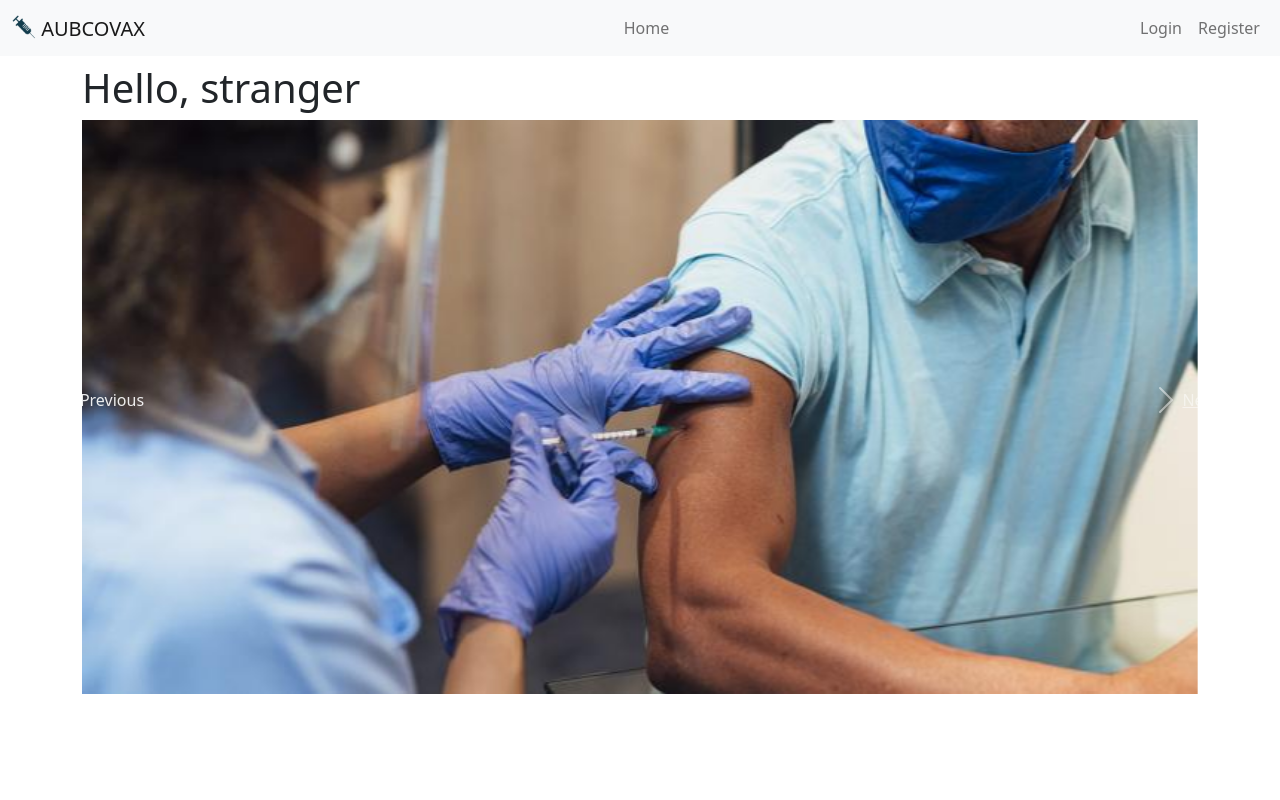
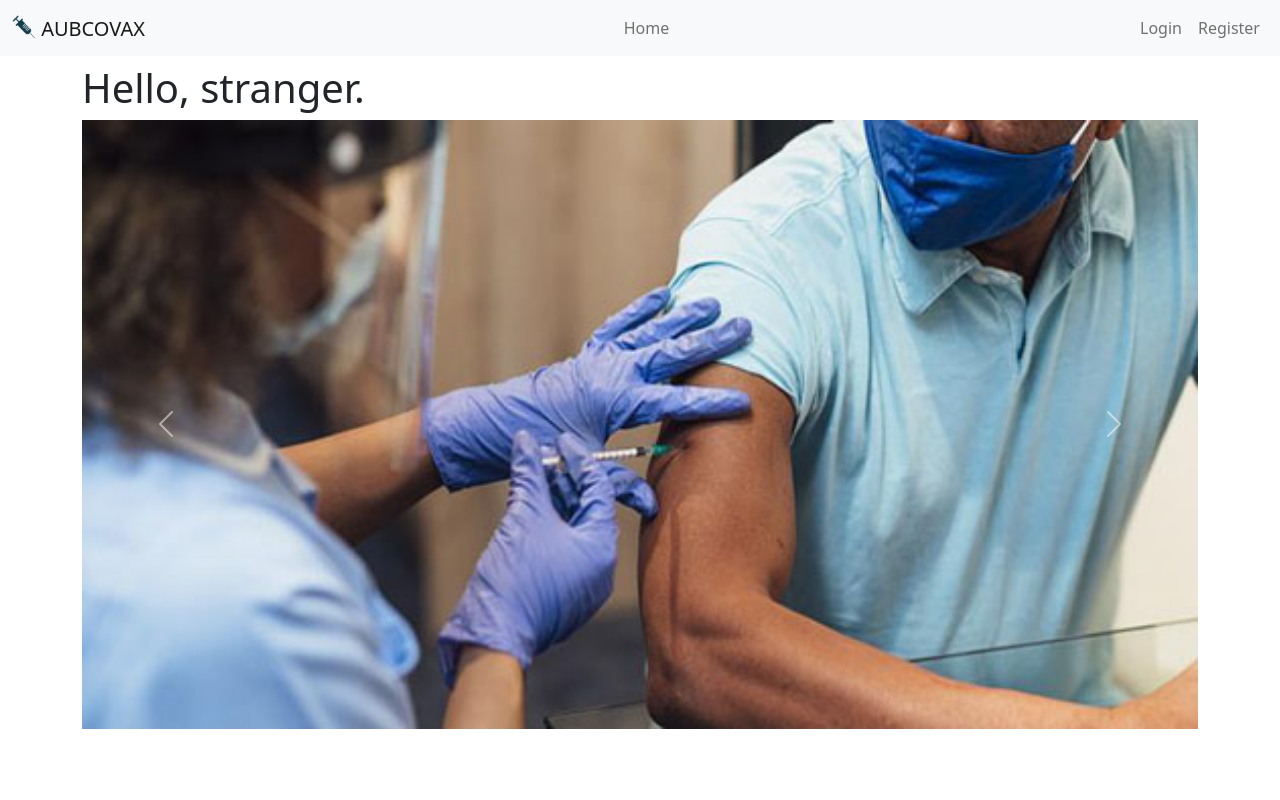
Before and after one commit to bechara-rizk/AUBCOVAX, a Django app: page / in a window 1280 px wide. Run offline with Django 4.2, Linux system fonts and the light colour scheme.

Commit message:
homepage styling all done

```diff
--- a/mysite/main/templates/index.html
+++ b/mysite/main/templates/index.html
@@ -4,57 +4,41 @@
 
 {% block css %}
 <style>
-.container {
 
-    /* {% load static %}
-    background-image:url("{% static 'index.png' %}"); */
-}
 </style>
 {% endblock %}
+
 {% block content %}
 {% if user.is_authenticated %}
-<h1>Hello {{user.name}}</h1>{{user.username}}
-{{user.email}}{{user.DOB}}
+<h1>Hello {{user.name}}.</h1>
 {% else %}
-<!-- <h1><IMG SRC="index.png"></h1> -->
-<h1>Hello, stranger</h1>
+<h1>Hello, stranger.</h1>
 {% endif %}
-<div id="carouselExampleIndicators" class="carousel slide" data-ride="carousel">
-    <ol class="carousel-indicators">
-      <li data-target="#carouselExampleIndicators" data-slide-to="0" class="active"></li>
-      <li data-target="#carouselExampleIndicators" data-slide-to="1"></li>
-      <li data-target="#carouselExampleIndicators" data-slide-to="2"></li>
-      <li data-target="#carouselExampleIndicators" data-slide-to="3"></li>
-    </ol>
+
+<div id="carouselExampleFade" class="carousel slide" data-bs-ride="carousel">
   <div class="carousel-inner">
+    {% load static %}
     <div class="carousel-item active">
-        {% load static %}
-        <img class="d-block w-100" src="{% static '/carousel/ebre.jpg' %}" alt="First slide">
+      <img src="{% static '/carousel/img1.jpg' %}" class="d-block w-100" alt="...">
     </div>
     <div class="carousel-item">
-        {% load static %}
-        <img class="d-block w-100" src="{% static '/carousel/pion.jpg' %}" alt="Second slide">
+      <img src="{% static '/carousel/img2.png' %}" class="d-block w-100" alt="...">
     </div>
     <div class="carousel-item">
-        {% load static %}
-        <img class="d-block w-100" src="{% static '/carousel/vaccc.jpg' %}" alt="Third slide">
+      <img src="{% static '/carousel/img3.jpg' %}" class="d-block w-100" alt="...">
     </div>
     <div class="carousel-item">
-        {% load static %}
-        <img class="d-block w-100" src="{% static '/carousel/vaccineeee.png' %}" alt="Fourth slide">
+      <img src="{% static '/carousel/img4.png' %}" class="d-block w-100" alt="...">
     </div>
   </div>
-    <div class="carousel-item">
-      <img class="d-block w-100" src="..." alt="Third slide">
+  <button class="carousel-control-prev" type="button" data-bs-target="#carouselExampleFade" data-bs-slide="prev">
+    <span class="carousel-control-prev-icon" aria-hidden="true"></span>
+    <span class="visually-hidden">Previous</span>
+  </button>
+  <button class="carousel-control-next" type="button" data-bs-target="#carouselExampleFade" data-bs-slide="next">
+    <span class="carousel-control-next-icon" aria-hidden="true"></span>
+    <span class="visually-hidden">Next</span>
+  </button>
 </div>
-    </div>
-    <a class="carousel-control-prev" href="#carouselExampleIndicators" role="button" data-slide="prev">
-      <span class="carousel-control-prev-icon" aria-hidden="true"></span>
-      <span class="sr-only">Previous</span>
-    </a>
-    <a class="carousel-control-next" href="#carouselExampleIndicators" role="button" data-slide="next">
-      <span class="carousel-control-next-icon" aria-hidden="true"></span>
-      <span class="sr-only">Next</span>
-    </a>
-  </div>
+
 {% endblock %}
```
Also changed, not shown: mysite/main/static/carousel/ebre.jpg (deleted), mysite/main/static/carousel/img1.jpg (added), mysite/main/static/carousel/img2.png (added), mysite/main/static/carousel/img3.jpg (added), mysite/main/static/carousel/img4.png (added), mysite/main/static/carousel/pion.jpg (deleted), mysite/main/static/carousel/vaccc.jpg (deleted), mysite/main/static/carousel/vaccineeee.png (deleted). Lines whose indentation alone changed are shown as unchanged.
